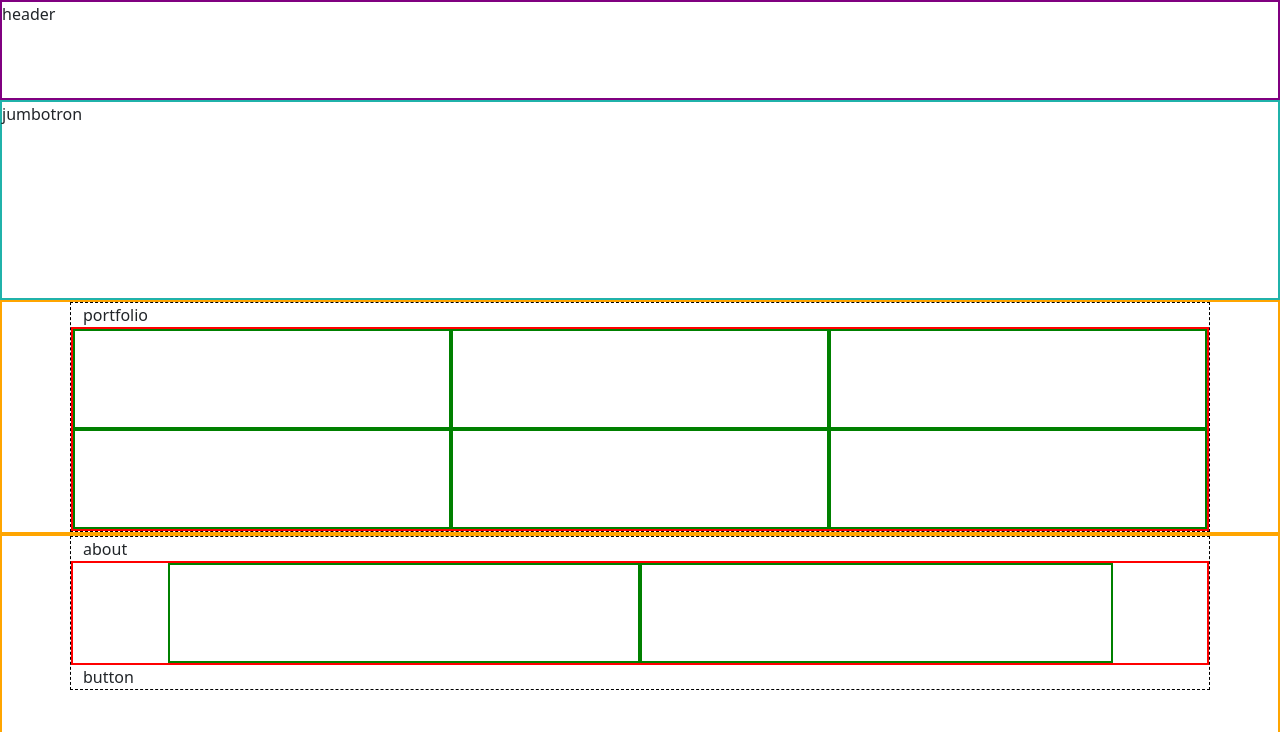
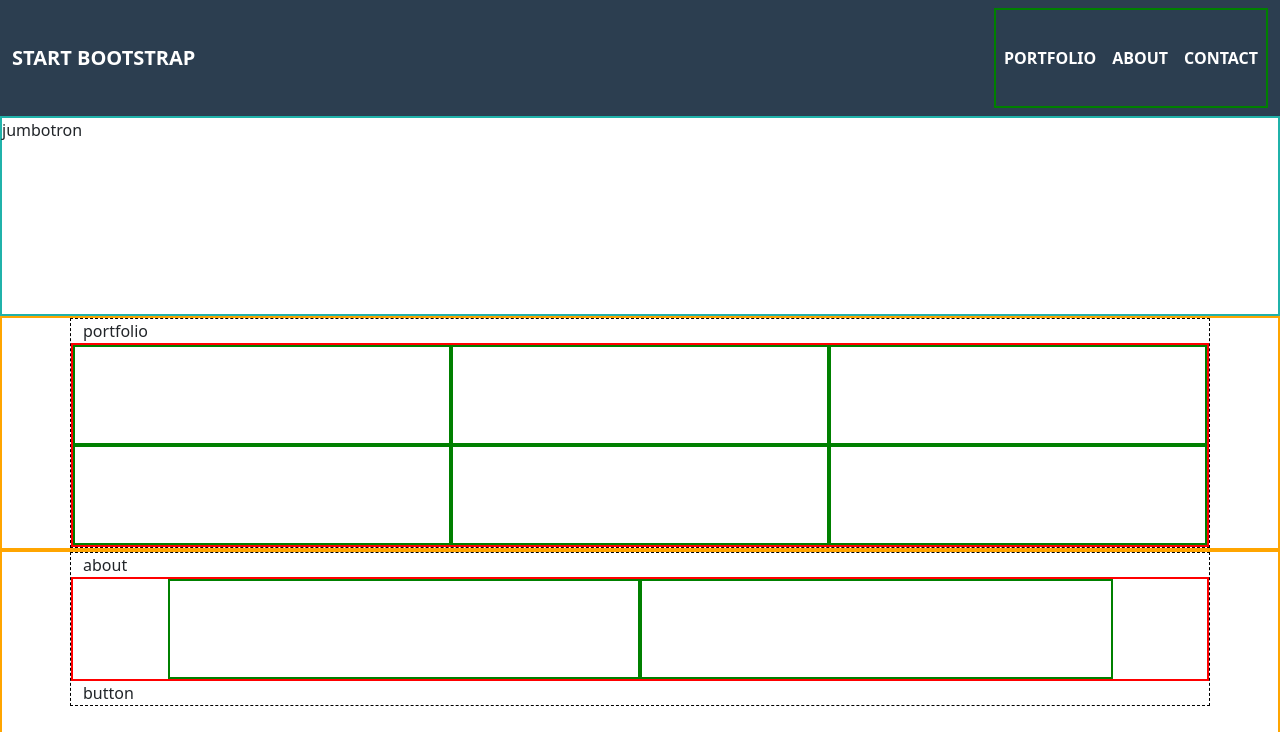
Before and after one commit to Flopiras/html-css-bootstrap-freelancer, a plain HTML site: page index.html in a window 1280 px wide. Shown: the top 732 px of the page. Drawn offline with nearby package versions, Linux system fonts and the light colour scheme.

Commit message:
edit header

```diff
--- a/css/style.css
+++ b/css/style.css
@@ -1,8 +1,8 @@
 /* TEMPORARY */
-header{
+/* header{
     border: 2px solid purple;
     min-height: 100px;
-}
+} */
 
 .container{
     border: 1px dashed black;
@@ -30,3 +30,17 @@ footer{
     border: 2px solid darkslateblue;
     min-height: 150px;
 }
+
+/* ******UTILITIES******** */
+.bg-blue{
+    background-color: #2c3e50;
+}
+
+header{
+    text-transform: uppercase;
+    font-weight: bold;
+}
+
+nav a{
+    color: white;
+}
--- a/index.html
+++ b/index.html
@@ -16,7 +16,29 @@
 </head>
 
 <body>
-    <header>header</header>
+    <header>
+        <nav class="navbar navbar-expand-md navbar-dark bg-blue ">
+            <div class="container-fluid">
+                <a class="navbar-brand" href="#">start bootstrap</a>
+                <button class="navbar-toggler border-white" type="button">
+                    <span class="navbar-toggler-icon"></span>
+                </button>
+                <div class="collapse navbar-collapse flex-grow-0" id="navbarNav">
+                    <ul class="navbar-nav">
+                        <li class="nav-item">
+                            <a class="nav-link text-white" href="#">portfolio</a>
+                        </li>
+                        <li class="nav-item">
+                            <a class="nav-link text-white" href="#">about</a>
+                        </li>
+                        <li class="nav-item">
+                            <a class="nav-link text-white" href="#">contact</a>
+                        </li>
+                    </ul>
+                </div>
+            </div>
+        </nav>
+    </header>
     <section class="jumbotron">
         jumbotron
     </section>
@@ -58,7 +80,7 @@
             <div class="container">bottom-footer</div>
         </div>
     </footer>
-
+</body>
 </body>
 
 </html>
```
